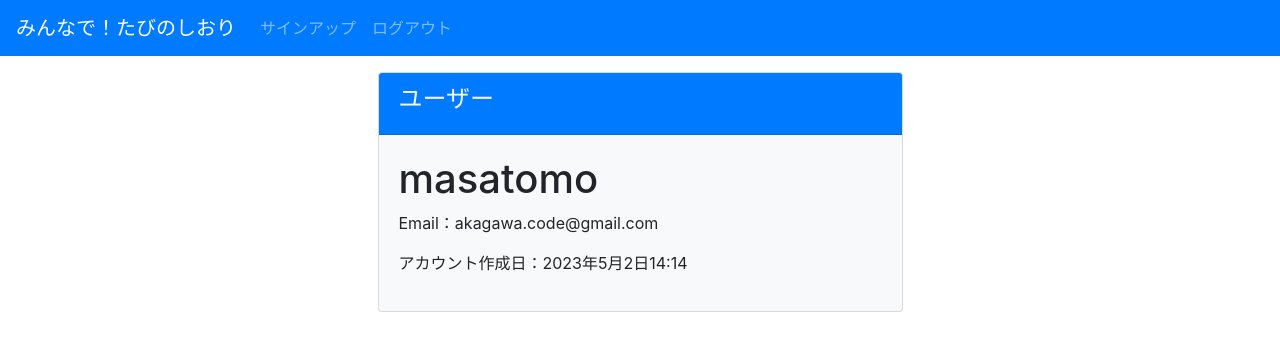
After one commit to masatomo57/Tabi-no-Shiori, a Django app: page /home/ in a window 1280 px wide. The commit adds this page. Shown: the top 351 px of the page. Run offline with Django 4.2, Linux system fonts and the light colour scheme; a user stored in the database is signed in; some libraries are stand-ins or nearby versions.

Commit message:
ログイン後にtabinoshioriアプリにredirect

```diff
--- a/account/views.py
+++ b/account/views.py
@@ -9,7 +9,7 @@ from django.contrib.auth.mixins import LoginRequiredMixin
 class MySignup(CreateView):
     template_name = 'account/signup.html'
     form_class = SignupForm
-    success_url = 'account:user'
+    success_url = '/account/login/'
 
     def form_valid(self, form):
         result = super().form_valid(form)
--- a/config/settings.py
+++ b/config/settings.py
@@ -133,4 +133,4 @@ AUTHENTICATION_BACKENDS = ['django.contrib.auth.backends.ModelBackend',]
 
 # 追加
 LOGIN_URL = 'account:login' # ログインのURLの設定
-LOGIN_REDIRECT_URL = 'account:user' #ログインが完了した後に遷移するURL
+LOGIN_REDIRECT_URL = 'tabinoshiori:home' #ログインが完了した後に遷移するURL
--- a/config/urls.py
+++ b/config/urls.py
@@ -20,4 +20,5 @@ from django.urls import path, include
 urlpatterns = [
     path("admin/", admin.site.urls),
     path('account/', include('account.urls')),
+    path("", include("tabinoshiori.urls")),
 ]
--- /dev/null
+++ b/tabinoshiori/urls.py
@@ -0,0 +1,8 @@
+from django.urls import path
+from . import views
+
+app_name = 'tabinoshiori'
+
+urlpatterns = [
+    path('home/', views.MyHome.as_view(), name='home'),
+]
--- a/tabinoshiori/views.py
+++ b/tabinoshiori/views.py
@@ -1,3 +1,11 @@
-from django.shortcuts import render
+from django.views.generic import TemplateView
+from django.contrib.auth.mixins import LoginRequiredMixin
 
 # Create your views here.
+class MyHome(LoginRequiredMixin, TemplateView):
+    template_name = 'tabinoshiori/home.html'
+
+    def get_context_data(self, **kwargs):
+        context =  super().get_context_data(**kwargs)
+        context['user'] = self.request.user
+        return context
--- a/templates/base.html
+++ b/templates/base.html
@@ -8,11 +8,11 @@
     <!-- Bootstrap CSS -->
     <link rel="stylesheet" href="https://stackpath.bootstrapcdn.com/bootstrap/4.3.1/css/bootstrap.min.css" integrity="sha384-ggOyR0iXCbMQv3Xipma34MD+dH/1fQ784/j6cY/iJTQUOhcWr7x9JvoRxT2MZw1T" crossorigin="anonymous">
 
-    <title>アカウント</title>
+    <title>みんなで！たびのしおり</title>
   </head>
   <body>
     <nav class="navbar navbar-expand-md navbar-dark bg-primary">
-      <a class="navbar-brand" href="{% url 'account:signup' %}">みんなで！たびのしおり</a>
+      <a class="navbar-brand" href="{% url 'tabinoshiori:home' %}">みんなで！たびのしおり</a>
       <button class="navbar-toggler" type="button" data-toggle="collapse" data-target="#navbarSupportedContent" aria-controls="navbarSupportedContent" aria-expanded="false" aria-label="Toggle navigation">
         <span class="navbar-toggler-icon"></span>
       </button>
@@ -35,16 +35,6 @@
       </div>
     </nav>
 
-    <!--
-    <div class="pl-4 small" style="background-color: #e2e3e5 ; border-bottom: solid 1px #f3f3f3;">
-      {% if not user.is_authenticated %}
-        こんにちは！ ゲスト さん
-      {% else %}
-        こんにちは{{ user.username }}さん
-      {% endif %}
-    </div>
-    -->
-
     {% block content %}{% endblock %}
 
 
--- /dev/null
+++ b/templates/tabinoshiori/home.html
@@ -0,0 +1,21 @@
+{% extends "base.html" %}
+
+<!-- コンテンツ -->
+{% block content %}
+<div class='container'>
+  <div class="col-md-6 offset-md-3">
+    <div class='card mt-3 mb-3 bg-light'>
+      <!-- カードヘッダー -->
+      <div class='card-header bg-primary text-light'>
+        <h4>ユーザー</h4>
+      </div>
+      <!-- カードボディー -->
+      <div class='card-body'>
+        <h1>{{ user.username }}</h1>
+          <p>Email：{{ user.email }}</p>
+          <p>アカウント作成日：{{ user.date_joined }}</p>
+      </div>
+    </div>
+  </div>
+</div>
+{% endblock %}
```
Also changed, not shown: db.sqlite3.
